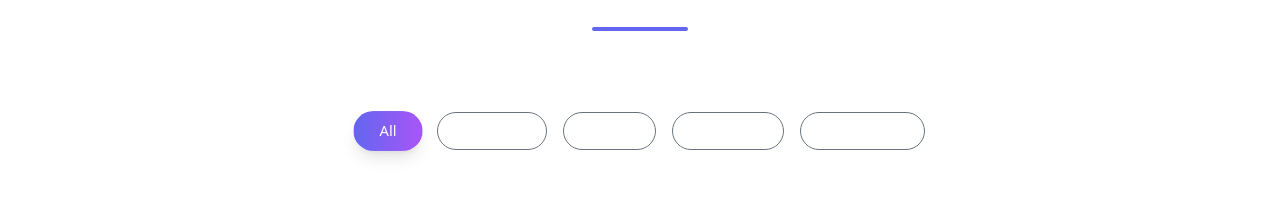
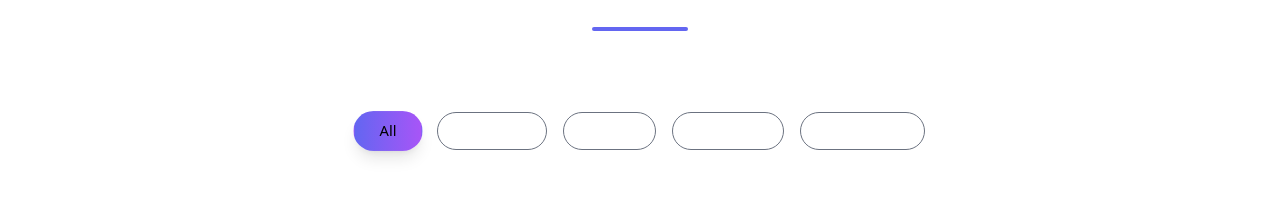
Before and after one commit to zentraffix/zentraffix-2026, a Next.js app: page / in a window 1280 px wide. Shown: the part 3791-3992 px from the top of the page. Built offline with nearby package versions, Linux system fonts and the light colour scheme.

Commit message:
Updated portfolio-section.tsx

```diff
--- a/components/portfolio-section.tsx
+++ b/components/portfolio-section.tsx
@@ -66,7 +66,7 @@ export default function PortfolioSection() {
               className={`px-6 py-2 rounded-full text-sm font-medium transition-all duration-300 border
   ${
     active === cat
-      ? 'bg-gradient-to-r from-indigo-500 to-purple-500 text-white border-transparent shadow-lg scale-105'
+      ? 'bg-gradient-to-r from-indigo-500 to-purple-500 text-black border-transparent shadow-lg scale-105'
       : 'border-gray-500 text-white hover:border-white hover:bg-white/10 hover:scale-105'
   }
 `}
```
